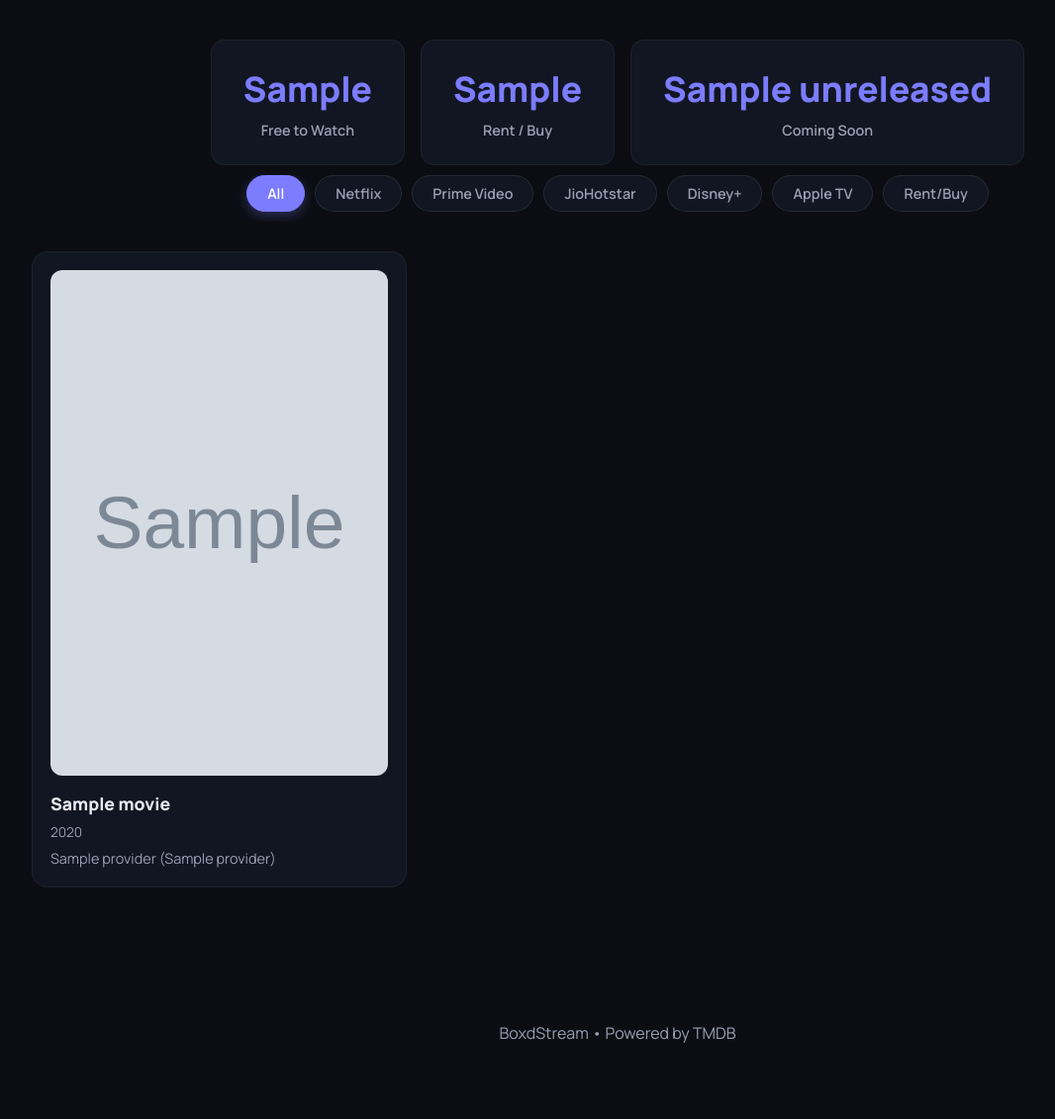
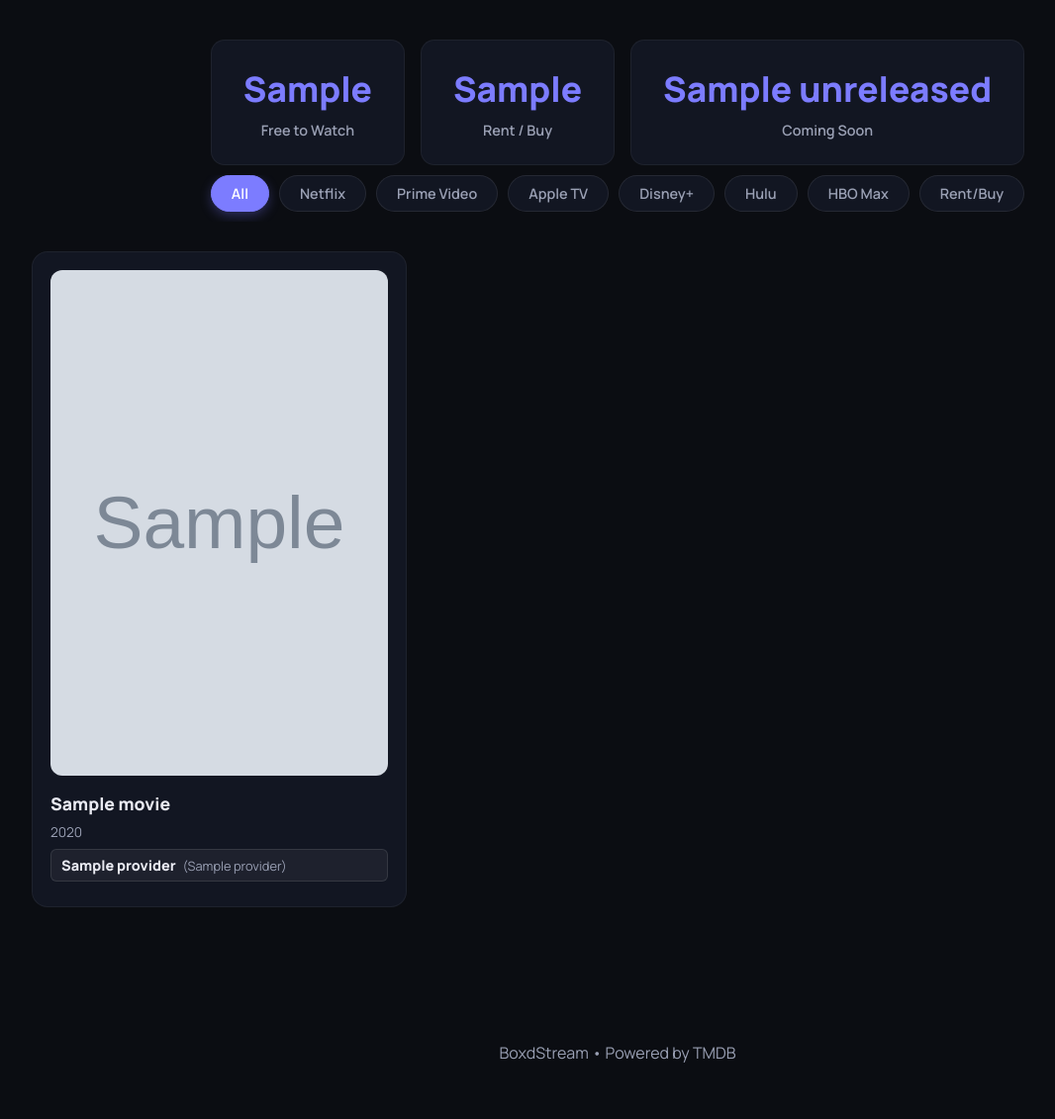
Before and after one commit to abhiramsu7/BoxdStream, a Flask app: template templates/results.html in a window 1280 px wide. Shown: the part 94-1225 px from the top of the page at 99% size, without its empty margins (16-1082 px from the left). Before the commit the page ends 1148 px from the top, so only its background shows below. Run offline with Flask 3, Linux system fonts and the light colour scheme; the template is opened without the code that fills it: most values are stand-ins (such as "Sample title", 1, 10 or a date in 2020); grey boxes marked "Sample" are stand-in pictures.

Commit message:
added sonyliv , zee5 , aha for indian exclusive users

```diff
--- a/static/style.css
+++ b/static/style.css
@@ -512,10 +512,55 @@ small{
   margin-bottom:8px;
 }
 
-.card-status{
-  color:var(--muted);
-  font-size:0.9rem;
-  line-height:1.4;
+/* === NEW: PROVIDER BADGE STYLES === */
+.card-status {
+    min-height: 40px;
+}
+
+.provider-badge {
+    background: rgba(255, 255, 255, 0.05);
+    border: 1px solid rgba(255, 255, 255, 0.1);
+    padding: 6px 10px;
+    border-radius: 6px;
+    margin-bottom: 6px;
+    font-size: 0.9rem;
+    display: block;
+}
+
+.p-name {
+    font-weight: 700;
+    color: var(--text);
+}
+
+.p-label {
+    color: var(--muted);
+    font-size: 0.8rem;
+    margin-left: 4px;
+}
+
+/* BRAND COLORS */
+.provider-badge[data-name*="Netflix"] { border-left: 3px solid #E50914; }
+.provider-badge[data-name*="Prime"] { border-left: 3px solid #00A8E1; }
+.provider-badge[data-name*="Hotstar"] { border-left: 3px solid #060D2E; }
+.provider-badge[data-name*="Apple"] { border-left: 3px solid #A3AAAE; }
+
+/* INDIAN REGIONAL */
+.provider-badge[data-name*="Zee"] { border-left: 3px solid #8230C6; }
+.provider-badge[data-name*="Sony"] { border-left: 3px solid #F48225; }
+.provider-badge[data-name*="aha"] { border-left: 3px solid #FF6D00; }
+.provider-badge[data-name*="Sun"] { border-left: 3px solid #ED1C24; }
+
+/* REST OF WORLD */
+.provider-badge[data-name*="Hulu"] { border-left: 3px solid #1CE783; }
+.provider-badge[data-name*="Max"] { border-left: 3px solid #4844E3; }
+
+.fallback-btn {
+    background: rgba(245, 158, 11, 0.1) !important;
+    border-color: rgba(245, 158, 11, 0.3) !important;
+    color: #f59e0b !important;
+    width: 100%;
+    text-align: center;
+    display: block;
 }
 
 .quick-actions{
--- a/streamscout.py
+++ b/streamscout.py
@@ -284,7 +284,8 @@ def index():
         return render_template("results.html",
                                results=results_dicts,
                                summary=summary,
-                               mode=mode)
+                               mode=mode,
+                               region=region)
 
     return render_template("index.html")
 
--- a/templates/results.html
+++ b/templates/results.html
@@ -31,11 +31,24 @@
 <div class="filter-bar-container">
   <div class="filter-bar">
     <button class="filter-btn active" onclick="filterMovies('all', this)">All</button>
+
     <button class="filter-btn" onclick="filterMovies('Netflix', this)">Netflix</button>
     <button class="filter-btn" onclick="filterMovies('Prime', this)">Prime Video</button>
-    <button class="filter-btn" onclick="filterMovies('JioHotstar', this)">JioHotstar</button>
-    <button class="filter-btn" onclick="filterMovies('Disney', this)">Disney+</button>
     <button class="filter-btn" onclick="filterMovies('Apple', this)">Apple TV</button>
+
+    {% if region == 'IN' %}
+        <button class="filter-btn" onclick="filterMovies('JioHotstar', this)">JioHotstar</button>
+        <button class="filter-btn" onclick="filterMovies('Zee5', this)">ZEE5</button>
+        <button class="filter-btn" onclick="filterMovies('Sony', this)">SonyLIV</button>
+        <button class="filter-btn" onclick="filterMovies('Aha', this)">Aha</button>
+    {% endif %}
+
+    {% if region != 'IN' %}
+        <button class="filter-btn" onclick="filterMovies('Disney', this)">Disney+</button>
+        <button class="filter-btn" onclick="filterMovies('Hulu', this)">Hulu</button>
+        <button class="filter-btn" onclick="filterMovies('Max', this)">HBO Max</button>
+    {% endif %}
+
     <button class="filter-btn" onclick="filterMovies('Rent', this)">Rent/Buy</button>
   </div>
 </div>
@@ -95,7 +108,6 @@
 
     cards.forEach(card => {
       const badges = card.querySelectorAll('.provider-badge');
-      const staticStatus = card.querySelector('.static-status');
 
       // CASE 1: "All" Selected
       if (filter === 'all') {
@@ -113,9 +125,6 @@
         const label = badge.getAttribute('data-label').toLowerCase();
         const filterLower = filter.toLowerCase();
 
-        // Match Logic:
-        // If filter is "Rent", look for "rent" or "buy" in the label
-        // If filter is "Netflix", look for "netflix" in the name
         let isMatch = false;
 
         if (filter === 'Rent') {
@@ -132,10 +141,6 @@
         }
       });
 
-      // Handle Static Status (e.g., "Not Yet Released")
-      // Usually we hide these unless the filter matches "Released" logic,
-      // but for simple provider filtering, we usually hide cards that don't match.
-
       if (hasMatch) {
         card.classList.remove('hidden');
       } else {
```
